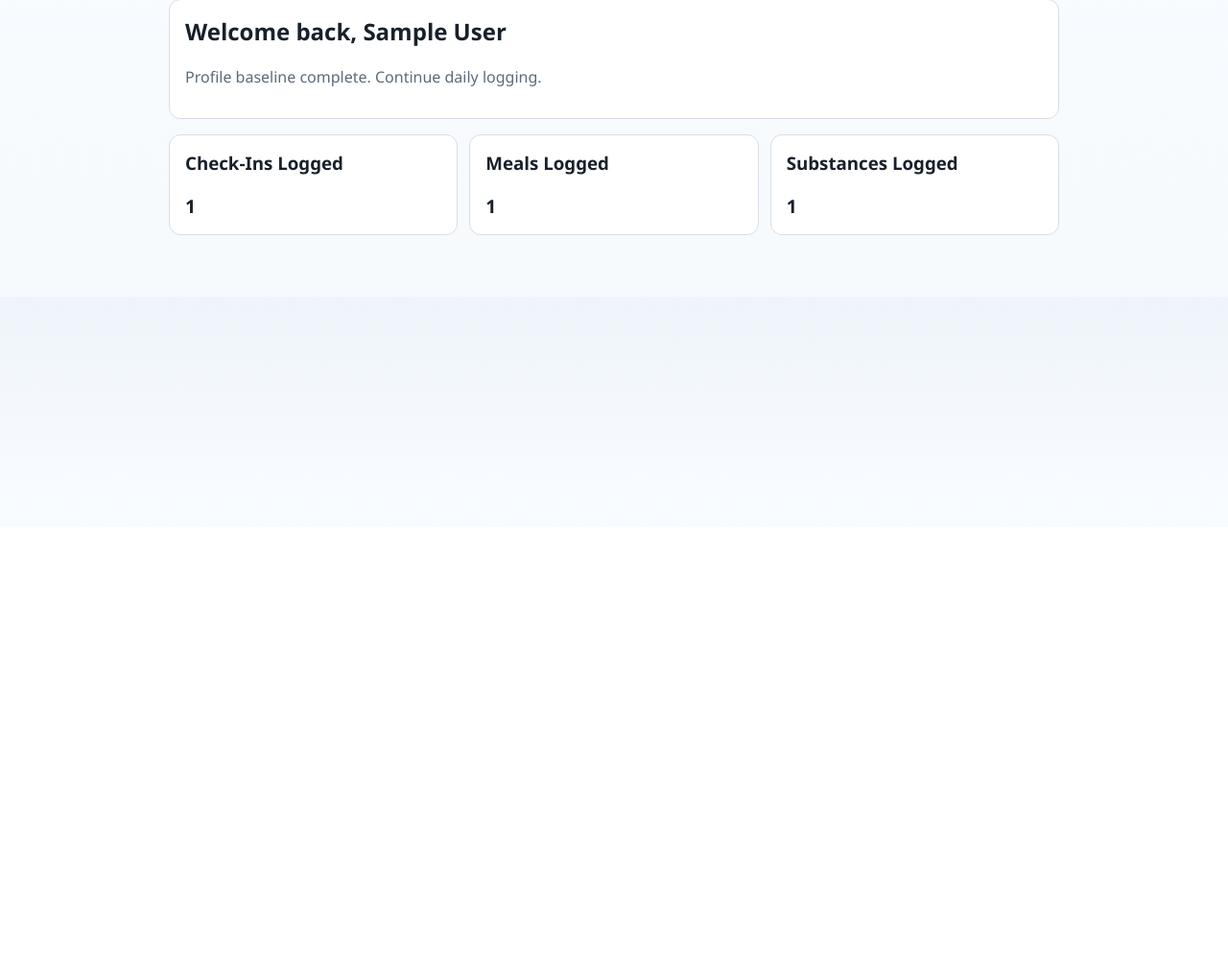
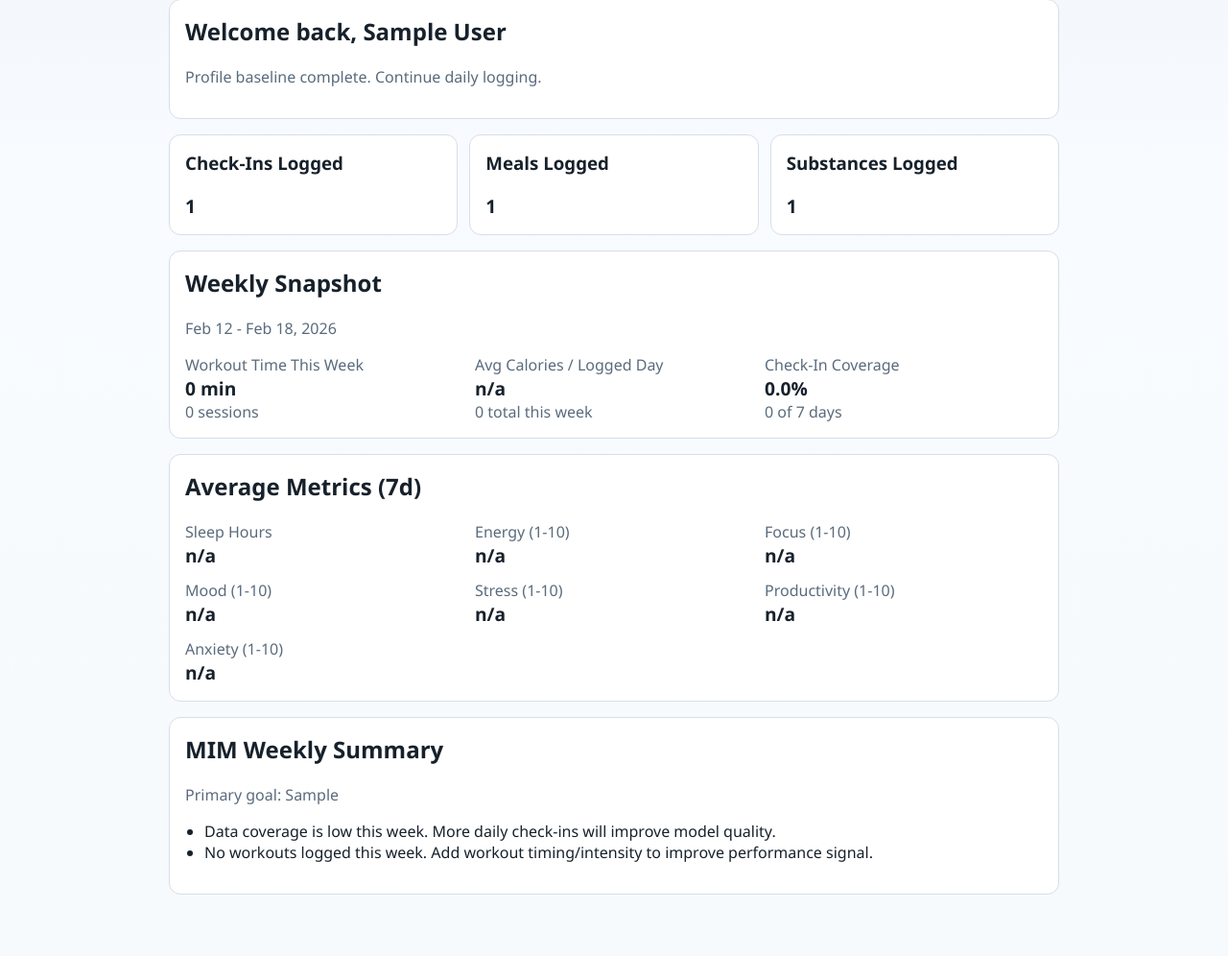
Before and after one commit to raine0001/coachMIM, a Flask app: page / in a window 1280 px wide. Shown: the part 251-1247 px from the top of the page at 96% size. Before the commit the page ends 657 px from the top, so only its background shows below. Run offline with Flask 3, Linux system fonts and the light colour scheme; the visitor is signed in with stand-in values (Sample User, id 1); tables that the repository leaves empty hold one stand-in row (values such as "Sample post").

Commit message:
Add weekly home dashboard metrics and MIM goal summary

```diff
--- a/app/routes.py
+++ b/app/routes.py
@@ -728,6 +728,214 @@ def cm_to_feet_inches(cm):
     return (feet, inches)
 
 
+def average_or_none(values: list[float], digits: int = 1):
+    cleaned = [float(v) for v in values if v is not None]
+    if not cleaned:
+        return None
+    return round(sum(cleaned) / len(cleaned), digits)
+
+
+def _parse_clock_token(token: str):
+    text = (token or "").strip().lower().replace(".", "")
+    if not text:
+        return None
+
+    match = re.fullmatch(r"(\d{1,2})(?::(\d{2}))?\s*(am|pm)?", text)
+    if not match:
+        return None
+
+    hour = int(match.group(1))
+    minute = int(match.group(2) or 0)
+    ampm = match.group(3)
+    if minute > 59:
+        return None
+
+    if ampm:
+        if hour < 1 or hour > 12:
+            return None
+        if ampm == "pm" and hour != 12:
+            hour += 12
+        if ampm == "am" and hour == 12:
+            hour = 0
+    else:
+        if hour > 23:
+            return None
+
+    return hour * 60 + minute
+
+
+def parse_workout_minutes(workout_timing: str | None):
+    text = normalize_text(workout_timing)
+    if not text:
+        return None
+
+    normalized = text.lower()
+
+    # Duration like "1 hr 20 min" or "45 min".
+    hour_match = re.search(r"(\d+(?:\.\d+)?)\s*(?:h|hr|hrs|hour|hours)\b", normalized)
+    minute_match = re.search(r"(\d+(?:\.\d+)?)\s*(?:m|min|mins|minute|minutes)\b", normalized)
+    if hour_match or minute_match:
+        hours = float(hour_match.group(1)) if hour_match else 0.0
+        minutes = float(minute_match.group(1)) if minute_match else 0.0
+        total = int(round((hours * 60) + minutes))
+        return total if total > 0 else None
+
+    # Time range like "7:00am-8:15am" or "18:00 to 19:00".
+    range_match = re.search(
+        r"(\d{1,2}(?::\d{2})?\s*(?:am|pm)?)\s*(?:-|to)\s*(\d{1,2}(?::\d{2})?\s*(?:am|pm)?)",
+        normalized,
+    )
+    if range_match:
+        start_minutes = _parse_clock_token(range_match.group(1))
+        end_minutes = _parse_clock_token(range_match.group(2))
+        if start_minutes is not None and end_minutes is not None:
+            diff = end_minutes - start_minutes
+            if diff < 0:
+                diff += 24 * 60
+            if 0 < diff <= 8 * 60:
+                return diff
+
+    return None
+
+
+def checkin_metric_value(record: DailyCheckIn, overall_field: str, segment_fields: list[str]):
+    overall_value = getattr(record, overall_field, None)
+    if overall_value is not None:
+        return float(overall_value)
+
+    segment_values = [getattr(record, field, None) for field in segment_fields]
+    return average_or_none([float(v) for v in segment_values if v is not None], digits=2)
+
+
+def build_home_weekly_context(user: User, profile: UserProfile):
+    local_today = get_user_local_today(user)
+    week_start = local_today - timedelta(days=6)
+
+    checkins = (
+        DailyCheckIn.query.filter(
+            DailyCheckIn.user_id == user.id,
+            DailyCheckIn.day >= week_start,
+            DailyCheckIn.day <= local_today,
+        )
+        .order_by(DailyCheckIn.day.asc())
+        .all()
+    )
+
+    meals = (
+        Meal.query.filter(
+            Meal.user_id == user.id,
+            Meal.eaten_at >= datetime.combine(week_start, datetime.min.time()),
+            Meal.eaten_at < datetime.combine(local_today + timedelta(days=1), datetime.min.time()),
+        )
+        .all()
+    )
+
+    days_with_checkins = {entry.day for entry in checkins}
+    coverage_pct = round((len(days_with_checkins) / 7) * 100, 1)
+
+    workout_sessions = 0
+    workout_minutes = 0
+    for entry in checkins:
+        has_workout = bool(normalize_text(entry.workout_timing)) or entry.workout_intensity is not None
+        if has_workout:
+            workout_sessions += 1
+        parsed_minutes = parse_workout_minutes(entry.workout_timing)
+        if parsed_minutes:
+            workout_minutes += parsed_minutes
+
+    calorie_values = [meal.calories for meal in meals if meal.calories is not None]
+    avg_calories_per_logged_day = average_or_none(calorie_values, digits=0)
+    total_calories_week = int(round(sum(float(v) for v in calorie_values))) if calorie_values else 0
+
+    avg_sleep = average_or_none([entry.sleep_hours for entry in checkins if entry.sleep_hours is not None], digits=2)
+    avg_energy = average_or_none(
+        [
+            checkin_metric_value(entry, "energy", ["morning_energy", "midday_energy", "evening_energy"])
+            for entry in checkins
+        ],
+        digits=1,
+    )
+    avg_focus = average_or_none(
+        [
+            checkin_metric_value(entry, "focus", ["morning_focus", "midday_focus", "evening_focus"])
+            for entry in checkins
+        ],
+        digits=1,
+    )
+    avg_mood = average_or_none(
+        [
+            checkin_metric_value(entry, "mood", ["morning_mood", "midday_mood", "evening_mood"])
+            for entry in checkins
+        ],
+        digits=1,
+    )
+    avg_stress = average_or_none(
+        [
+            checkin_metric_value(entry, "stress", ["morning_stress", "midday_stress", "evening_stress"])
+            for entry in checkins
+        ],
+        digits=1,
+    )
+    avg_productivity = average_or_none(
+        [entry.productivity for entry in checkins if entry.productivity is not None], digits=1
+    )
+    avg_anxiety = average_or_none([entry.anxiety for entry in checkins if entry.anxiety is not None], digits=1)
+
+    mim_notes = []
+    primary_goal = normalize_text(profile.primary_goal) or "Consistency"
+
+    if coverage_pct < 60:
+        mim_notes.append("Data coverage is low this week. More daily check-ins will improve model quality.")
+    if workout_sessions == 0:
+        mim_notes.append("No workouts logged this week. Add workout timing/intensity to improve performance signal.")
+    elif workout_minutes > 0 and workout_minutes < 90:
+        mim_notes.append("Workout time is light this week. Add one more session to strengthen signal quality.")
+
+    goal_text = primary_goal.lower()
+    if "sleep" in goal_text:
+        if avg_sleep is not None and avg_sleep < 7:
+            mim_notes.append("Sleep goal is off-track this week (avg below 7h). Protect sleep window and evening routine.")
+        elif avg_sleep is not None:
+            mim_notes.append("Sleep goal trend is solid this week. Keep bedtime and wake time consistent.")
+    if "focus" in goal_text or "productivity" in goal_text:
+        if avg_focus is not None and avg_focus < 6:
+            mim_notes.append("Focus trend is softer than target. Review sleep + lunch carb load + caffeine timing.")
+        if avg_productivity is not None and avg_productivity < 6:
+            mim_notes.append("Productivity average is low this week. Try one planned deep-work block each morning.")
+    if "energy" in goal_text:
+        if avg_energy is not None and avg_energy < 6:
+            mim_notes.append("Energy trend is low this week. Tighten meal timing and hydration consistency.")
+    if "anxiety" in goal_text or "stress" in goal_text:
+        if avg_stress is not None and avg_stress > 6:
+            mim_notes.append("Stress is elevated this week. Add one recovery block and reduce late-day stimulants.")
+        if avg_anxiety is not None and avg_anxiety > 5:
+            mim_notes.append("Anxiety trend is elevated this week. Track alcohol, sleep quality, and caffeine more tightly.")
+
+    if not mim_notes:
+        mim_notes.append("Weekly trend looks stable. Keep logging meals and check-ins to strengthen pattern detection.")
+
+    return {
+        "week_start": week_start,
+        "week_end": local_today,
+        "coverage_pct": coverage_pct,
+        "workout_sessions": workout_sessions,
+        "workout_minutes": workout_minutes,
+        "avg_calories_per_logged_day": avg_calories_per_logged_day,
+        "total_calories_week": total_calories_week,
+        "meals_logged_week": len(meals),
+        "checkins_logged_week": len(checkins),
+        "avg_sleep": avg_sleep,
+        "avg_energy": avg_energy,
+        "avg_focus": avg_focus,
+        "avg_mood": avg_mood,
+        "avg_stress": avg_stress,
+        "avg_productivity": avg_productivity,
+        "avg_anxiety": avg_anxiety,
+        "primary_goal": primary_goal,
+        "mim_notes": mim_notes,
+    }
+
+
 def build_profile_template_context(profile):
     unit_system = profile.unit_system or "imperial"
     height_ft, height_in = cm_to_feet_inches(profile.height_cm)
@@ -808,6 +1016,7 @@ def index():
     checkin_count = DailyCheckIn.query.filter_by(user_id=g.user.id).count()
     meal_count = Meal.query.filter_by(user_id=g.user.id).count()
     substance_count = Substance.query.filter_by(user_id=g.user.id).count()
+    weekly = build_home_weekly_context(g.user, profile)
     return render_template(
         "index.html",
         is_authenticated=True,
@@ -815,6 +1024,7 @@ def index():
         meal_count=meal_count,
         substance_count=substance_count,
         missing_required=profile.missing_required_fields(),
+        weekly=weekly,
     )
 
 
--- a/app/templates/index.html
+++ b/app/templates/index.html
@@ -36,6 +36,74 @@
         <div class="metric">{{ substance_count }}</div>
       </div>
     </div>
+
+    <div class="card">
+      <h2>Weekly Snapshot</h2>
+      <p class="muted">
+        {{ weekly.week_start.strftime("%b %d") }} - {{ weekly.week_end.strftime("%b %d, %Y") }}
+      </p>
+      <div class="grid">
+        <div>
+          <div class="muted">Workout Time This Week</div>
+          <div class="metric">{{ weekly.workout_minutes }} min</div>
+          <div class="muted">{{ weekly.workout_sessions }} session{{ "" if weekly.workout_sessions == 1 else "s" }}</div>
+        </div>
+        <div>
+          <div class="muted">Avg Calories / Logged Day</div>
+          <div class="metric">{{ weekly.avg_calories_per_logged_day if weekly.avg_calories_per_logged_day is not none else "n/a" }}</div>
+          <div class="muted">{{ weekly.total_calories_week }} total this week</div>
+        </div>
+        <div>
+          <div class="muted">Check-In Coverage</div>
+          <div class="metric">{{ weekly.coverage_pct }}%</div>
+          <div class="muted">{{ weekly.checkins_logged_week }} of 7 days</div>
+        </div>
+      </div>
+    </div>
+
+    <div class="card">
+      <h2>Average Metrics (7d)</h2>
+      <div class="grid">
+        <div>
+          <div class="muted">Sleep Hours</div>
+          <div class="metric">{{ weekly.avg_sleep if weekly.avg_sleep is not none else "n/a" }}</div>
+        </div>
+        <div>
+          <div class="muted">Energy (1-10)</div>
+          <div class="metric">{{ weekly.avg_energy if weekly.avg_energy is not none else "n/a" }}</div>
+        </div>
+        <div>
+          <div class="muted">Focus (1-10)</div>
+          <div class="metric">{{ weekly.avg_focus if weekly.avg_focus is not none else "n/a" }}</div>
+        </div>
+        <div>
+          <div class="muted">Mood (1-10)</div>
+          <div class="metric">{{ weekly.avg_mood if weekly.avg_mood is not none else "n/a" }}</div>
+        </div>
+        <div>
+          <div class="muted">Stress (1-10)</div>
+          <div class="metric">{{ weekly.avg_stress if weekly.avg_stress is not none else "n/a" }}</div>
+        </div>
+        <div>
+          <div class="muted">Productivity (1-10)</div>
+          <div class="metric">{{ weekly.avg_productivity if weekly.avg_productivity is not none else "n/a" }}</div>
+        </div>
+        <div>
+          <div class="muted">Anxiety (1-10)</div>
+          <div class="metric">{{ weekly.avg_anxiety if weekly.avg_anxiety is not none else "n/a" }}</div>
+        </div>
+      </div>
+    </div>
+
+    <div class="card">
+      <h2>MIM Weekly Summary</h2>
+      <p class="muted">Primary goal: {{ weekly.primary_goal }}</p>
+      <ul style="margin-top: 0;">
+        {% for note in weekly.mim_notes %}
+          <li>{{ note }}</li>
+        {% endfor %}
+      </ul>
+    </div>
   {% else %}
     <div class="card">
       <h2>Start Here</h2>
```
